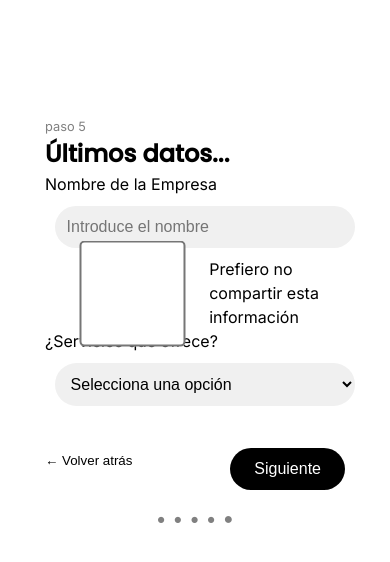
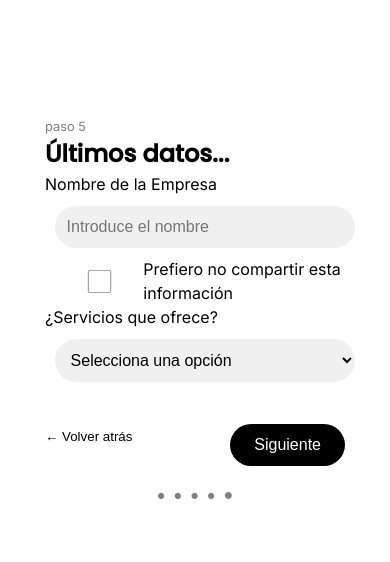
Before and after one commit to jaume768/Frontend-student-station, a React (Vite) app: page /CompleteRegistrationProfesionalAgencia05 in a window 390 px wide. Shown: the top 562 px of the page. Built offline with nearby package versions, Linux system fonts and the light colour scheme.

Commit message:
arreglat checkbox

```diff
--- a/src/pages/css/complete-registration.css
+++ b/src/pages/css/complete-registration.css
@@ -131,12 +131,14 @@
 }
 
 .checkbox-wrapper input {
-    transform: scale(1.5);
+    width: 100px;
+    transform: scale(0.6);
+    background-color: white;
 }
 
 @media (max-width: 668px) {
     .checkbox-wrapper input {
-        transform: scale(2);
+        transform: scale(0.8);
     }
 }
 
```
